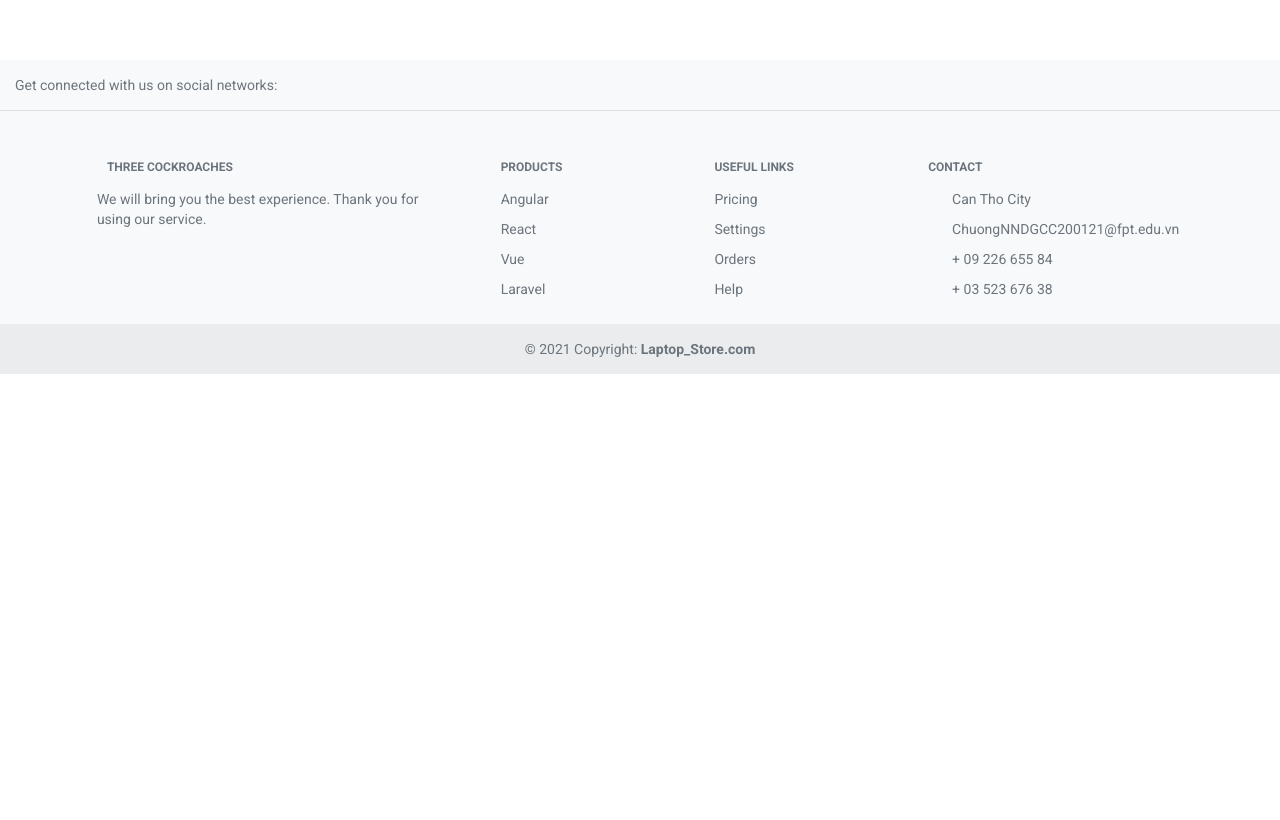
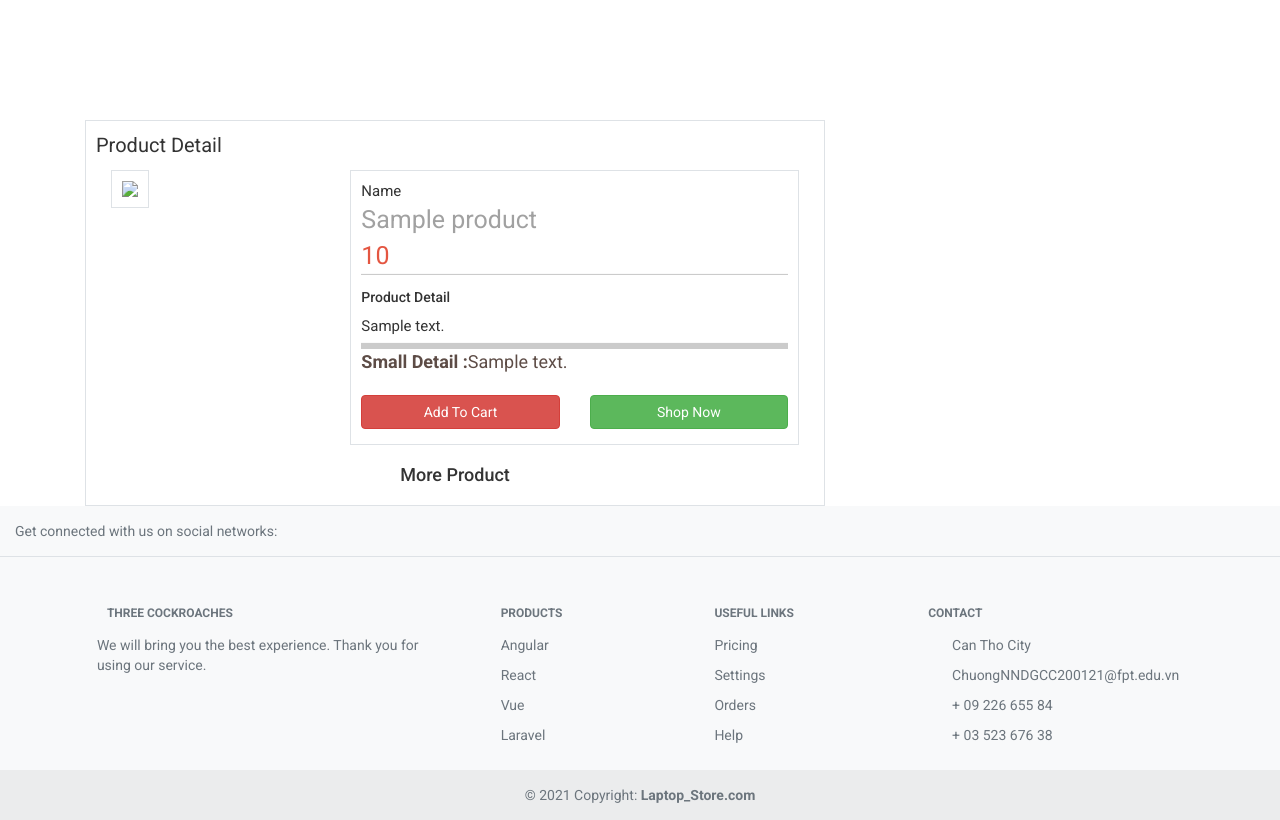
Before and after one commit to lamphat123/laptopstore, a Symfony app: template templates/product/show.html.twig in a window 1280 px wide. Shown: the part 62-882 px from the top of the page. Before the commit the page ends 436 px from the top, so only its background shows below. Run offline with Twig, Linux system fonts and the light colour scheme; the template is opened without the code that fills it: most values are stand-ins (such as "Sample title", 1, 10 or a date in 2020); some libraries are stand-ins or nearby versions.

Commit message:
view products

```diff
--- a/src/Security/LoginFormAuthenticator.php
+++ b/src/Security/LoginFormAuthenticator.php
@@ -51,7 +51,7 @@ class LoginFormAuthenticator extends AbstractLoginFormAuthenticator
 
         // For example:
         return new RedirectResponse($this->urlGenerator->generate('app_home'));
-      // throw new \Exception('TODO: provide a valid redirect inside '.__FILE__);
+       //throw new \Exception('TODO: provide a valid redirect inside '.__FILE__);
     }
 
     protected function getLoginUrl(Request $request): string
--- a/templates/product/show.html.twig
+++ b/templates/product/show.html.twig
@@ -1,13 +1,108 @@
 {% extends 'base.html.twig' %}
 
-{% block title %}Post Show!
+{% block title %}Product Show!
 {% endblock %}
 
 {% block body %}
-<br>
-<br>
-{% for p in product %}
+<style>
+	.hedding {
+	    font-size: 20px;
+	    color: #ab8181`;
+	}
 
-{% endfor %}
+	.left-side-product-box img {
+	    width: 100%;
+	}
 
-{% endblock %}
+	.left-side-product-box .sub-img img {
+	    margin-top: 5px;
+	    width: 83px;
+	    height: 100px;
+	}
+
+	.right-side-pro-detail span {
+	    font-size: 15px;
+	}
+
+	.right-side-pro-detail p {
+	    font-size: 25px;
+	    color: #a1a1a1;
+	}
+
+	.right-side-pro-detail .price-pro {
+	    color: #E45641;
+	}
+
+	.right-side-pro-detail .tag-section {
+	    font-size: 18px;
+	    color: #5D4C46;
+	}
+
+	.pro-box-section .pro-box img {
+	    width: 100%;
+	    height: 200px;
+	}
+
+	@media (min-width:360px) and (max-width:640px) {
+	    .pro-box-section .pro-box img {
+	        height: auto;
+	    }
+	}
+	</style>
+	<br>
+	<br>
+	<br>
+    <br>
+    <br>
+	<div class="container">
+	    <div class="col-lg-8 border p-3 main-section bg-white">
+	        <div class="row hedding m-0 pl-3 pt-0 pb-3">
+	            Product Detail
+	        </div>
+	        <div class="row m-0">
+	            <div class="col-lg-4 left-side-product-box pb-3">
+	                <img src="{{path('get_image', { filename: products.image }) }}" class="border p-3">
+	            </div>
+	            <div class="col-lg-8">
+	                <div class="right-side-pro-detail border p-3 m-0">
+	                    <div class="row">
+	                        <div class="col-lg-12">
+	                            <span>Name</span>
+	                            <p class="m-0 p-0">{{products.ProductName}}</p>
+	                        </div>
+	                        <div class="col-lg-12">
+	                            <p class="m-0 p-0 price-pro">{{products.Price}}</p>
+	                            <hr class="p-0 m-0">
+	                        </div>
+	                        <div class="col-lg-12 pt-2">
+	                            <h5>Product Detail</h5>
+	                            <span>{{products.DetailDesc}}</span>
+	                            <hr class="m-0 pt-2 mt-2">
+	                        </div>
+	                        <div class="col-lg-12">
+	                            <p class="tag-section"><strong>Small Detail :</strong><a>{{products.SmallDesc}} </a></p>
+	                        </div>
+	                        <div class="col-lg-12 mt-3">
+	                            <div class="row">
+	                                <div class="col-lg-6 pb-2">
+	                                    <a href="#" class="btn btn-danger w-100">Add To Cart</a>
+	                                </div>
+	                                <div class="col-lg-6">
+	                                    <a href="#" class="btn btn-success w-100">Shop Now</a>
+	                                </div>
+	                            </div>
+	                        </div>
+	                    </div>
+	                </div>
+	            </div>
+	        </div>
+	        <div class="row">
+	            <div class="col-lg-12 text-center pt-3">
+	                <h4>More Product</h4>
+	            </div>
+	        </div>
+	        </div>
+	    </div>
+	</div>
+
+	{% endblock %}
--- a/templates/supplier/add.html.twig
+++ b/templates/supplier/add.html.twig
@@ -16,7 +16,9 @@
 			padding: 2px 6px;
 		}
 	</style>
-
+<br>
+<br>
+<br>
 	<div class="example-wrapper">
 		{{ form_start(form) }}
 
```
Also changed, not shown: migrations/Version20220709123542.php (added, +47 -0 lines), src/Controller/ProductController.php (+3 -10 lines), templates/product/edit.html.twig (deleted, +0 -27 lines), templates/view/content.html.twig (+18 -7 lines), public/Image/MSI2-62c979bac3039.webp (added), public/Image/gearvn-laptop-gaming-msi-ge66-12ugs-405vn-2-8c780be45ba8453ebb22cca21c0f02dc-62c97734d4b0b.webp (added), 1 other file.
